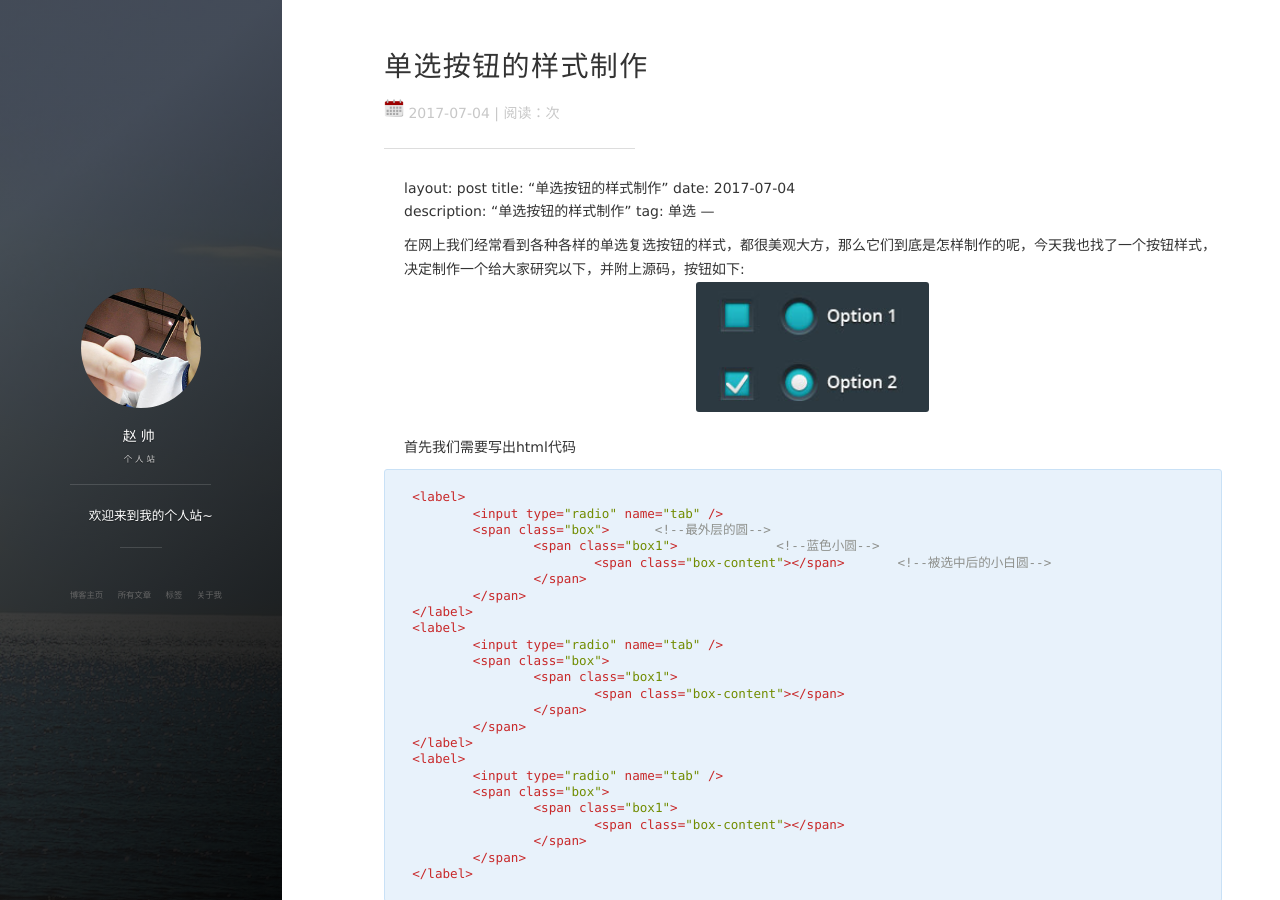
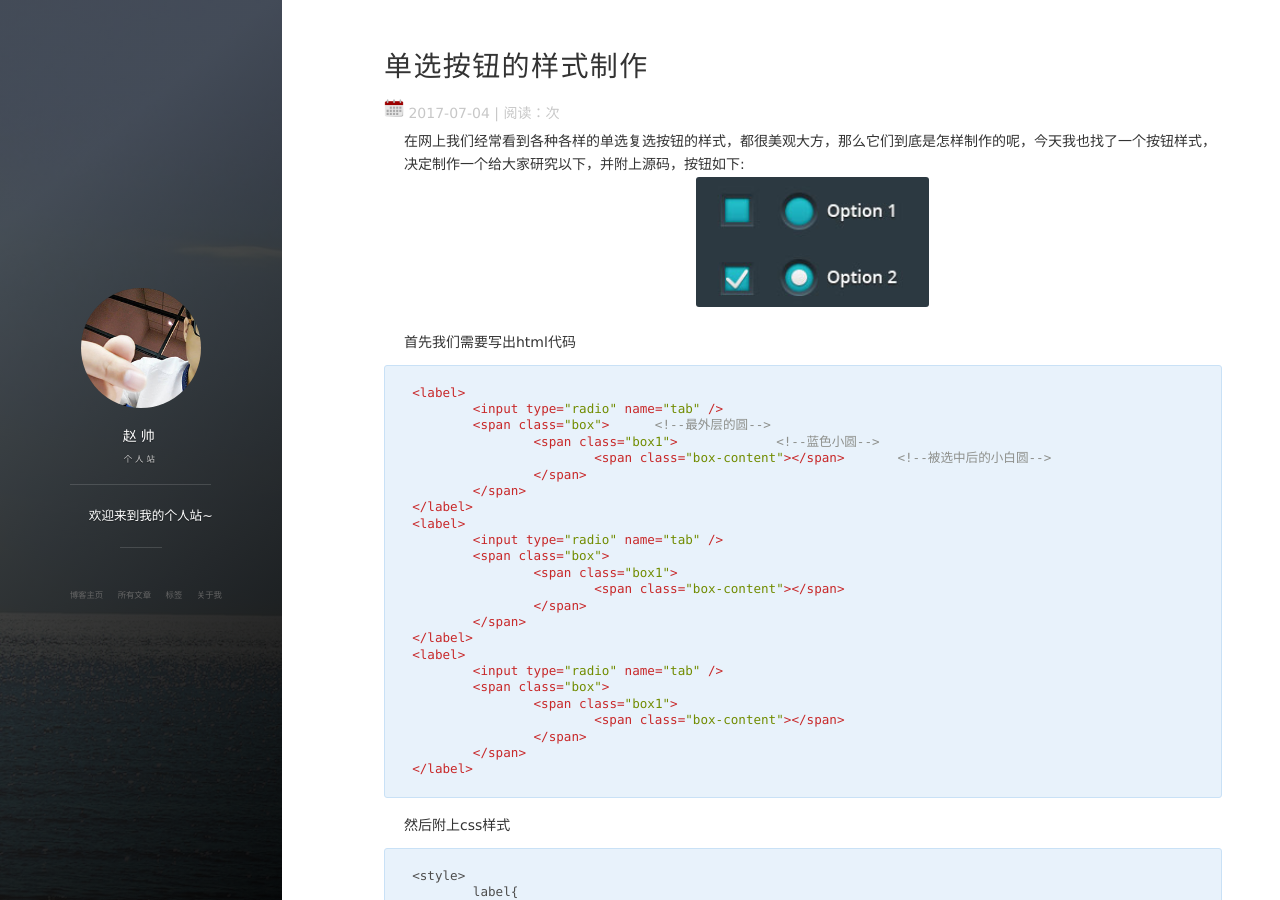
Before and after one commit to royalzhao/royalzhao.github.io, a Jekyll site: the page built from _posts/2017-07-04-单选按钮的样式制作.md, in a window 1280 px wide and 900 px high. Built offline with Jekyll 4.4.1, drawn with Linux system fonts in a browser that asks for light colours; nearby versions of some CDN libraries; our own code applies the rules of GitHub Pages for plain Markdown files; comment, search, counter and statistics services are not loaded.

Commit message:
Update 2017-07-04-单选按钮的样式制作.md

```diff
--- a/_posts/2017-07-04-单选按钮的样式制作.md
+++ b/_posts/2017-07-04-单选按钮的样式制作.md
@@ -1,11 +1,12 @@
-
 ---
 layout: post
 title: "单选按钮的样式制作"
 date: 2017-07-04
-description: "单选按钮的样式制作"
-tag: 单选
+description: ""
+tag: "单选"
 ---
+
+
 
 在网上我们经常看到各种各样的单选复选按钮的样式，都很美观大方，那么它们到底是怎样制作的呢，今天我也找了一个按钮样式，决定制作一个给大家研究以下，并附上源码，按钮如下:
 ![](/img/css3_radio1.png)
```
